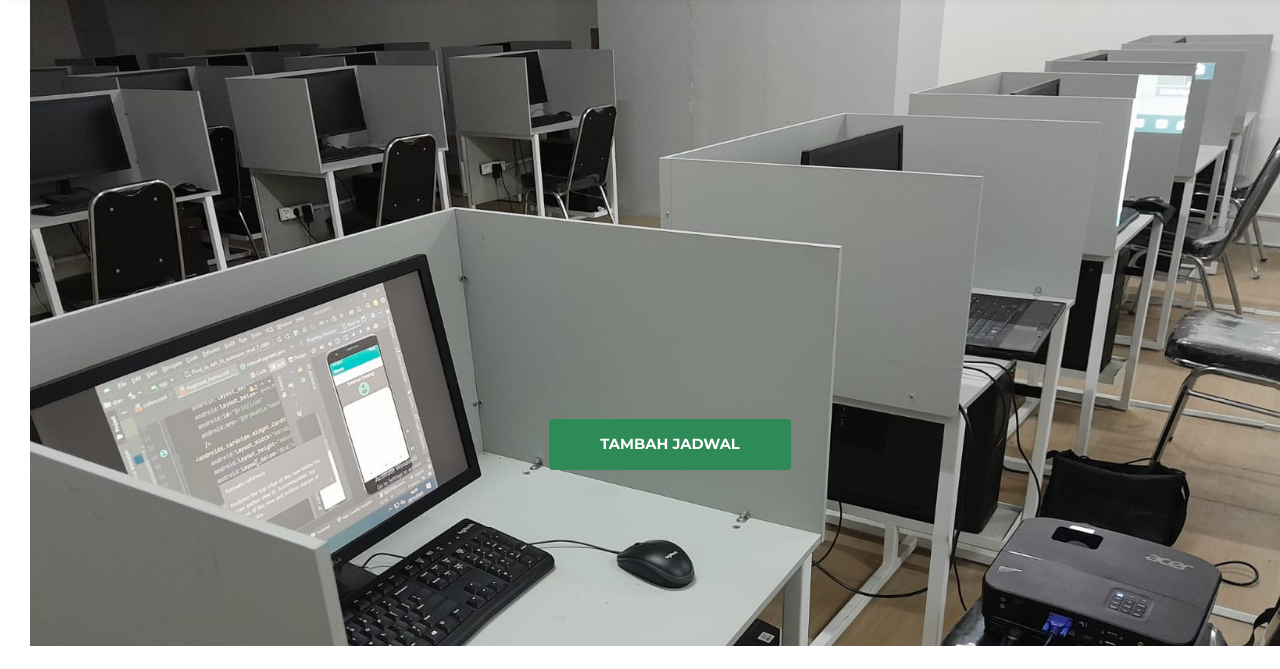
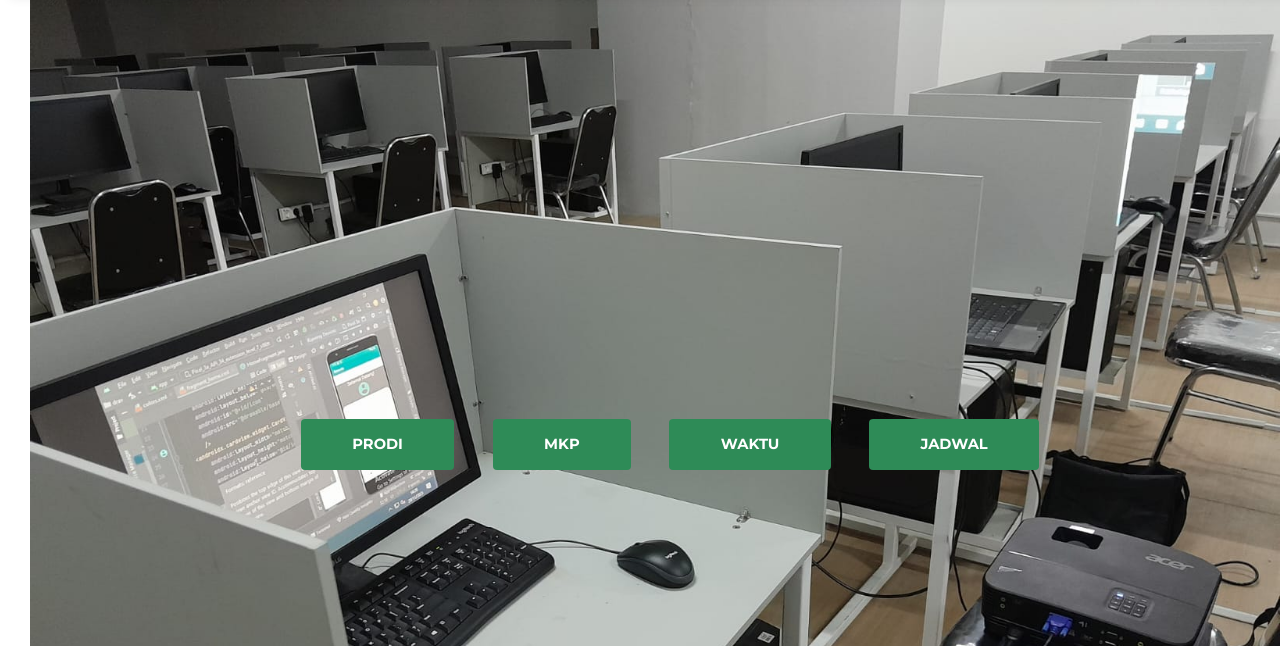
Before and after one commit to Achild29/SPRINTER, a PHP site: page / in a window 1280 px wide. Shown: the part 89-758 px from the top of the page. Run offline with PHP 8.4, Linux system fonts and the light colour scheme; the visitor is signed in with stand-in values (Sample User, id 1).

Commit message:
menambahkan button pada index.php

```diff
--- a/SPRINTER/index.php
+++ b/SPRINTER/index.php
@@ -45,7 +45,10 @@
 				<div class="content">
 					<p><br><br><br><br><br><br><br></p>
 					<ul class="actions">
-						<li><a href="#one" class="button scrolly">Tambah Jadwal</a></li>
+						<li><a href="#one" class="button scrolly">PRODI</a></li>
+						<li><a href="#one" class="button scrolly">MKP</a></li>
+						<li><a href="#one" class="button scrolly">WAKTU</a></li>
+						<li><a href="#one" class="button scrolly">JADWAL</a></li>
 					</ul>
 				</div>
 			</section>
```
